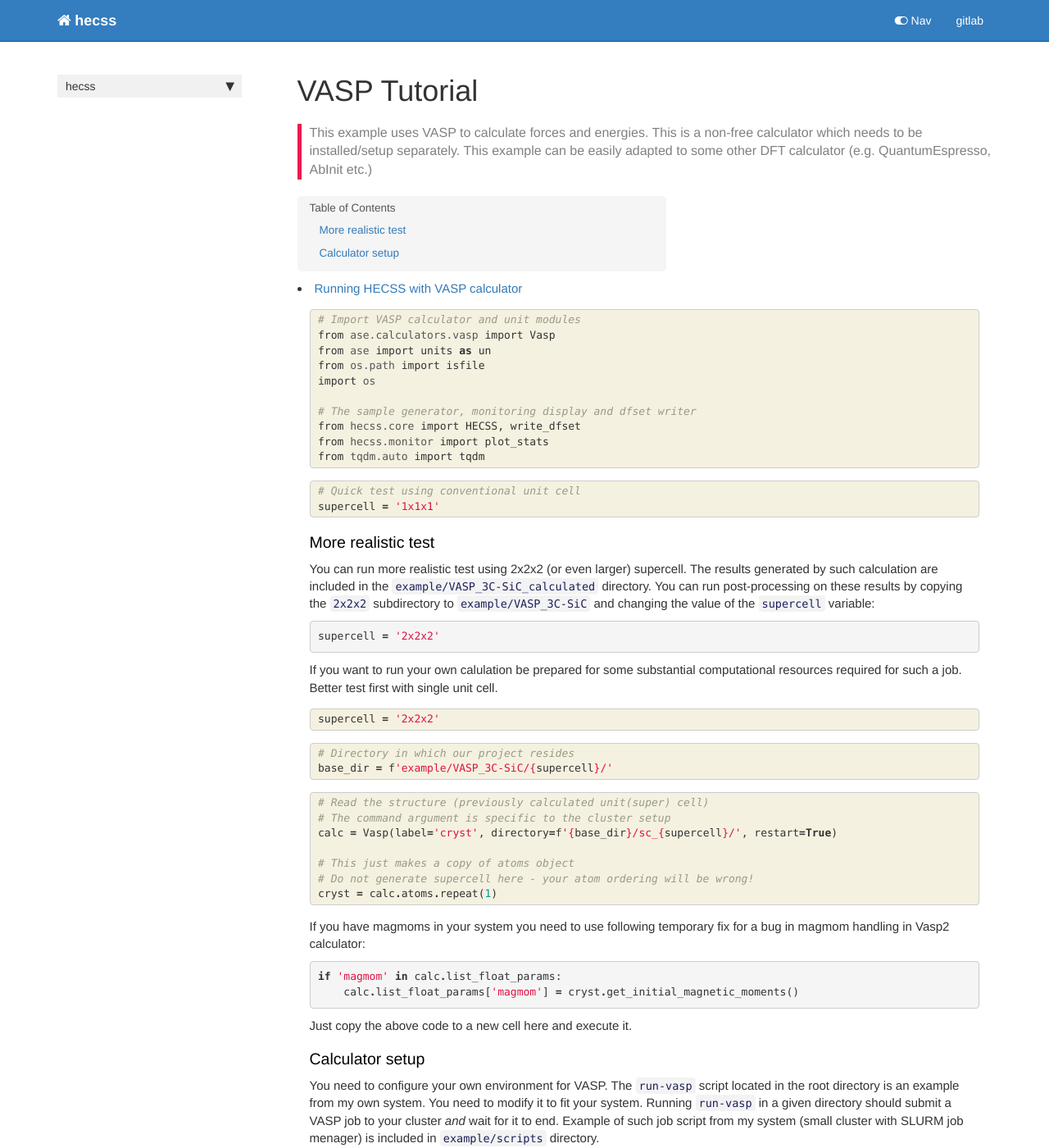
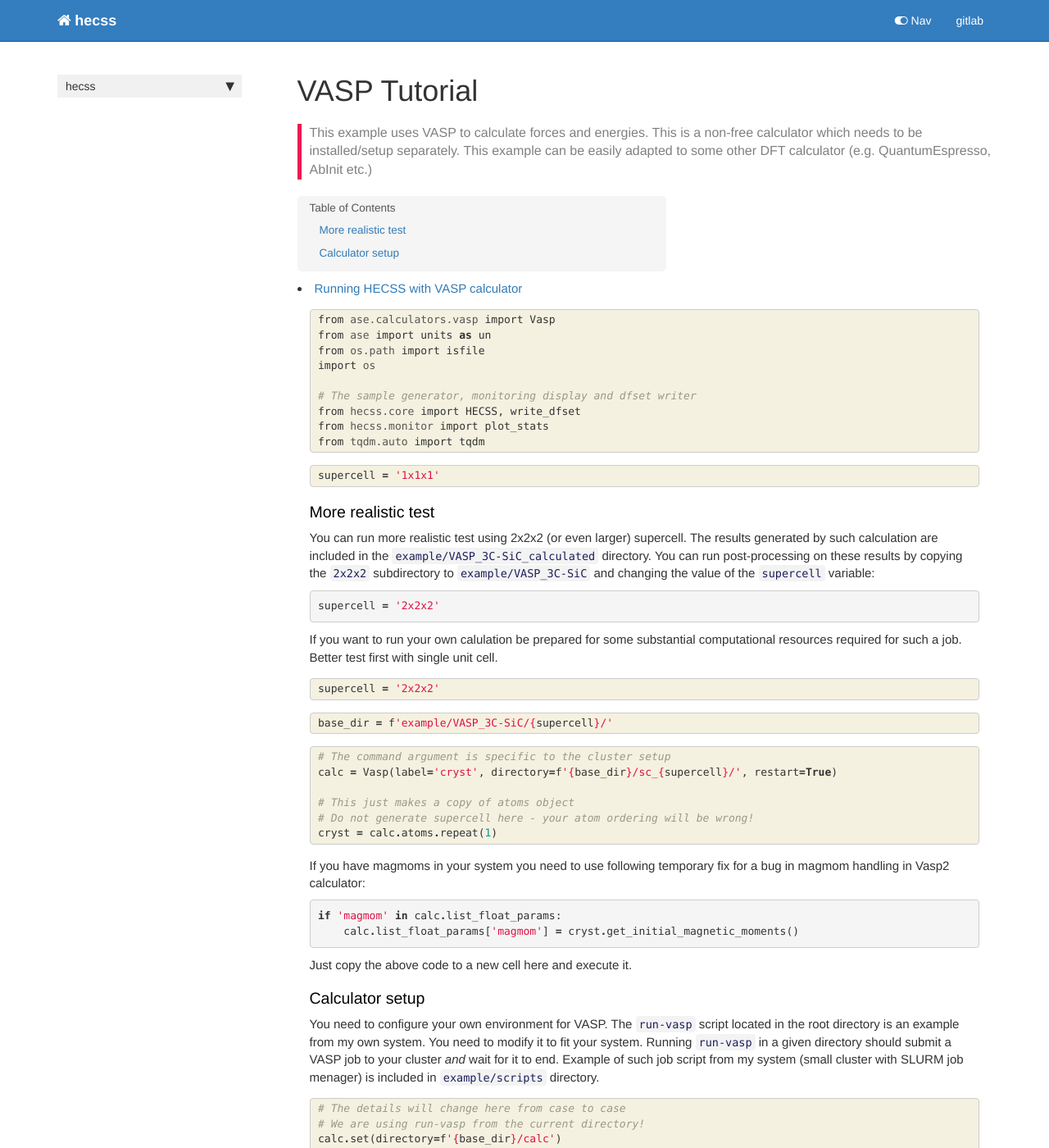
Before and after one commit to jochym/hecss, a Jekyll site: the page built from docs/VASP_Tutorial.html, in a window 1280 px wide and 1400 px high. Shown: the whole window at 82% size. Built offline with Jekyll 4.4.1, drawn with Linux system fonts in a browser that asks for light colours; nearby versions of some CDN libraries; comment, search, counter and statistics services are not loaded; some of the changed text lies outside the part shown.

Commit message:
Make vasp tutorial all_vasp

```diff
--- a/docs/VASP_Tutorial.html
+++ b/docs/VASP_Tutorial.html
@@ -43,8 +43,7 @@ nb_path: "01_VASP_Tutorial.ipynb"
 
 <div class="inner_cell">
     <div class="input_area">
-<div class=" highlight hl-ipython3"><pre><span></span><span class="c1"># Import VASP calculator and unit modules</span>
-<span class="kn">from</span> <span class="nn">ase.calculators.vasp</span> <span class="kn">import</span> <span class="n">Vasp</span>
+<div class=" highlight hl-ipython3"><pre><span></span><span class="kn">from</span> <span class="nn">ase.calculators.vasp</span> <span class="kn">import</span> <span class="n">Vasp</span>
 <span class="kn">from</span> <span class="nn">ase</span> <span class="kn">import</span> <span class="n">units</span> <span class="k">as</span> <span class="n">un</span>
 <span class="kn">from</span> <span class="nn">os.path</span> <span class="kn">import</span> <span class="n">isfile</span>
 <span class="kn">import</span> <span class="nn">os</span>
@@ -69,8 +68,7 @@ nb_path: "01_VASP_Tutorial.ipynb"
 
 <div class="inner_cell">
     <div class="input_area">
-<div class=" highlight hl-ipython3"><pre><span></span><span class="c1"># Quick test using conventional unit cell</span>
-<span class="n">supercell</span> <span class="o">=</span> <span class="s1">&#39;1x1x1&#39;</span>
+<div class=" highlight hl-ipython3"><pre><span></span><span class="n">supercell</span> <span class="o">=</span> <span class="s1">&#39;1x1x1&#39;</span>
 </pre></div>
 
     </div>
@@ -116,8 +114,7 @@ of the <code>supercell</code> variable:</p>
 
 <div class="inner_cell">
     <div class="input_area">
-<div class=" highlight hl-ipython3"><pre><span></span><span class="c1"># Directory in which our project resides</span>
-<span class="n">base_dir</span> <span class="o">=</span> <span class="sa">f</span><span class="s1">&#39;example/VASP_3C-SiC/</span><span class="si">{</span><span class="n">supercell</span><span class="si">}</span><span class="s1">/&#39;</span>
+<div class=" highlight hl-ipython3"><pre><span></span><span class="n">base_dir</span> <span class="o">=</span> <span class="sa">f</span><span class="s1">&#39;example/VASP_3C-SiC/</span><span class="si">{</span><span class="n">supercell</span><span class="si">}</span><span class="s1">/&#39;</span>
 </pre></div>
 
     </div>
@@ -134,8 +131,7 @@ of the <code>supercell</code> variable:</p>
 
 <div class="inner_cell">
     <div class="input_area">
-<div class=" highlight hl-ipython3"><pre><span></span><span class="c1"># Read the structure (previously calculated unit(super) cell)</span>
-<span class="c1"># The command argument is specific to the cluster setup</span>
+<div class=" highlight hl-ipython3"><pre><span></span><span class="c1"># The command argument is specific to the cluster setup</span>
 <span class="n">calc</span> <span class="o">=</span> <span class="n">Vasp</span><span class="p">(</span><span class="n">label</span><span class="o">=</span><span class="s1">&#39;cryst&#39;</span><span class="p">,</span> <span class="n">directory</span><span class="o">=</span><span class="sa">f</span><span class="s1">&#39;</span><span class="si">{</span><span class="n">base_dir</span><span class="si">}</span><span class="s1">/sc_</span><span class="si">{</span><span class="n">supercell</span><span class="si">}</span><span class="s1">/&#39;</span><span class="p">,</span> <span class="n">restart</span><span class="o">=</span><span class="kc">True</span><span class="p">)</span>
 
 <span class="c1"># This just makes a copy of atoms object</span>
@@ -177,8 +173,7 @@ Running <code>run-vasp</code> in a given directory should submit a VASP job to y
 
 <div class="inner_cell">
     <div class="input_area">
-<div class=" highlight hl-ipython3"><pre><span></span><span class="c1"># Setup the calculator - single point energy calculation</span>
-<span class="c1"># The details will change here from case to case</span>
+<div class=" highlight hl-ipython3"><pre><span></span><span class="c1"># The details will change here from case to case</span>
 <span class="c1"># We are using run-vasp from the current directory!</span>
 <span class="n">calc</span><span class="o">.</span><span class="n">set</span><span class="p">(</span><span class="n">directory</span><span class="o">=</span><span class="sa">f</span><span class="s1">&#39;</span><span class="si">{</span><span class="n">base_dir</span><span class="si">}</span><span class="s1">/calc&#39;</span><span class="p">)</span>
 <span class="n">calc</span><span class="o">.</span><span class="n">set</span><span class="p">(</span><span class="n">command</span><span class="o">=</span><span class="sa">f</span><span class="s1">&#39;</span><span class="si">{</span><span class="n">os</span><span class="o">.</span><span class="n">getcwd</span><span class="p">()</span><span class="si">}</span><span class="s1">/run-vasp &quot;hecss-3C-SiC-</span><span class="si">{</span><span class="n">supercell</span><span class="si">}</span><span class="s1">&quot;&#39;</span><span class="p">)</span>
@@ -250,8 +245,7 @@ DFT calculations. Here is an example:</p>
 
 <div class="inner_cell">
     <div class="input_area">
-<div class=" highlight hl-ipython3"><pre><span></span><span class="c1"># Desired number of samples.</span>
-<span class="c1"># Here 4 is minimal in 3C-SiC </span>
+<div class=" highlight hl-ipython3"><pre><span></span><span class="c1"># Here 4 is minimal in 3C-SiC </span>
 <span class="c1"># to get somewhat decent phonons </span>
 <span class="c1"># with 10 Bohr cutoff.</span>
 <span class="n">N</span> <span class="o">=</span> <span class="mi">4</span>
@@ -271,8 +265,7 @@ DFT calculations. Here is an example:</p>
 
 <div class="inner_cell">
     <div class="input_area">
-<div class=" highlight hl-ipython3"><pre><span></span><span class="c1"># Temperature (K)</span>
-<span class="n">T</span> <span class="o">=</span> <span class="mi">300</span>
+<div class=" highlight hl-ipython3"><pre><span></span><span class="n">T</span> <span class="o">=</span> <span class="mi">300</span>
 </pre></div>
 
     </div>
@@ -289,8 +282,7 @@ DFT calculations. Here is an example:</p>
 
 <div class="inner_cell">
     <div class="input_area">
-<div class=" highlight hl-ipython3"><pre><span></span><span class="c1"># Space for results</span>
-<span class="n">confs</span> <span class="o">=</span> <span class="p">[]</span>
+<div class=" highlight hl-ipython3"><pre><span></span><span class="n">confs</span> <span class="o">=</span> <span class="p">[]</span>
 <span class="n">calc_dir</span> <span class="o">=</span> <span class="sa">f</span><span class="s1">&#39;</span><span class="si">{</span><span class="n">base_dir</span><span class="si">}</span><span class="s1">/calc/T</span><span class="si">{</span><span class="n">T</span><span class="si">:</span><span class="s1">.1f</span><span class="si">}</span><span class="s1">K/&#39;</span>
 </pre></div>
 
@@ -308,8 +300,7 @@ DFT calculations. Here is an example:</p>
 
 <div class="inner_cell">
     <div class="input_area">
-<div class=" highlight hl-ipython3"><pre><span></span><span class="c1"># Build the sampler</span>
-<span class="n">sampler</span> <span class="o">=</span> <span class="n">HECSS</span><span class="p">(</span><span class="n">cryst</span><span class="p">,</span> <span class="n">calc</span><span class="p">,</span> <span class="n">T</span><span class="p">,</span> <span class="n">directory</span><span class="o">=</span><span class="n">calc_dir</span><span class="p">,</span> <span class="n">N</span><span class="o">=</span><span class="n">N</span><span class="p">,</span>
+<div class=" highlight hl-ipython3"><pre><span></span><span class="n">sampler</span> <span class="o">=</span> <span class="n">HECSS</span><span class="p">(</span><span class="n">cryst</span><span class="p">,</span> <span class="n">calc</span><span class="p">,</span> <span class="n">T</span><span class="p">,</span> <span class="n">directory</span><span class="o">=</span><span class="n">calc_dir</span><span class="p">,</span> <span class="n">N</span><span class="o">=</span><span class="n">N</span><span class="p">,</span>
                 <span class="c1"># sigma=3,  # Use if the energy distribution comes out too narrow</span>
                 <span class="c1"># reuse_base=f&#39;{base_dir}/calc/&#39; # Use if you want to reuse the base calc</span>
                <span class="p">)</span>
@@ -397,8 +388,7 @@ DFT calculations. Here is an example:</p>
 
 <div class="inner_cell">
     <div class="input_area">
-<div class=" highlight hl-ipython3"><pre><span></span><span class="c1"># Need more samples. Increase N and get more samples.</span>
-<span class="n">N</span> <span class="o">=</span> <span class="mi">20</span>
+<div class=" highlight hl-ipython3"><pre><span></span><span class="n">N</span> <span class="o">=</span> <span class="mi">20</span>
 <span class="n">confs</span> <span class="o">+=</span> <span class="n">sampler</span><span class="o">.</span><span class="n">generate</span><span class="p">(</span><span class="n">N</span><span class="p">,</span> <span class="n">sentinel</span><span class="o">=</span><span class="n">show_stats</span><span class="p">,</span> <span class="n">T</span><span class="o">=</span><span class="n">T</span><span class="p">,</span> <span class="n">col</span><span class="o">=</span><span class="n">confs</span><span class="p">)</span>
 <span class="n">plot_stats</span><span class="p">(</span><span class="n">confs</span><span class="p">,</span> <span class="n">T</span><span class="p">)</span>
 </pre></div>
@@ -470,8 +460,7 @@ DFT calculations. Here is an example:</p>
 
 <div class="inner_cell">
     <div class="input_area">
-<div class=" highlight hl-ipython3"><pre><span></span><span class="c1"># Verify if we really got the same picture</span>
-<span class="n">plot_stats</span><span class="p">(</span><span class="n">confs</span><span class="p">,</span> <span class="n">T</span><span class="p">)</span>
+<div class=" highlight hl-ipython3"><pre><span></span><span class="n">plot_stats</span><span class="p">(</span><span class="n">confs</span><span class="p">,</span> <span class="n">T</span><span class="p">)</span>
 </pre></div>
 
     </div>
```
Also changed, not shown: 1 other file.
